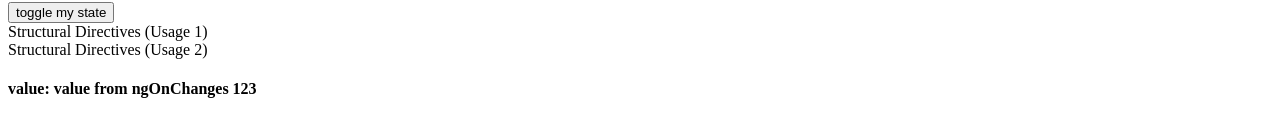
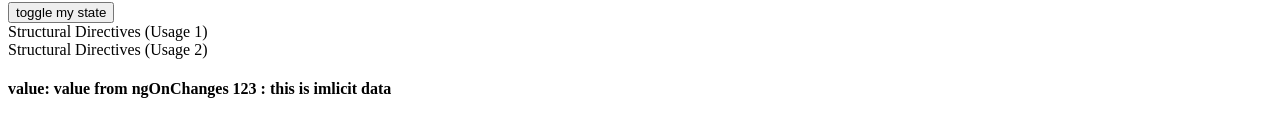
Before and after one commit to DeyanaNikolova/Angular-june-2023, an Angular app in the folder forms/forms/: page /home in a window 1280 px wide. Shown: the part 256-392 px from the top of the page. Built offline with nearby package versions, Linux system fonts and the light colour scheme.

Commit message:
Show implicit value

```diff
--- a/forms/forms/src/app/app.component.html
+++ b/forms/forms/src/app/app.component.html
@@ -24,7 +24,7 @@
 <div *appMyStructural="isShown">Structural Directives (Usage 1)</div>
 
 <!-- Usage 2 -->
-<ng-template [appMyStructural]="isShown" let-value="value">
+<ng-template [appMyStructural]="isShown" let-value="value" let-val>
     <div>Structural Directives (Usage 2)</div>
-    <h4>value: {{ value }}</h4>
+    <h4>value: {{ value }} : {{ val }}</h4>
 </ng-template>
--- a/forms/forms/src/app/my-structural.directive.ts
+++ b/forms/forms/src/app/my-structural.directive.ts
@@ -21,7 +21,8 @@ export class MyStructuralDirective implements OnChanges {
   ngOnChanges(changes: SimpleChanges): void {
     if(this.appMyStructural){
       this.vcRef.createEmbeddedView(this.tempalateRef, {
-        value: 'value from ngOnChanges 123'
+        value: 'value from ngOnChanges 123',
+        $implicit: 'this is imlicit data',
       });
     }else{
 this.vcRef.clear();
```
